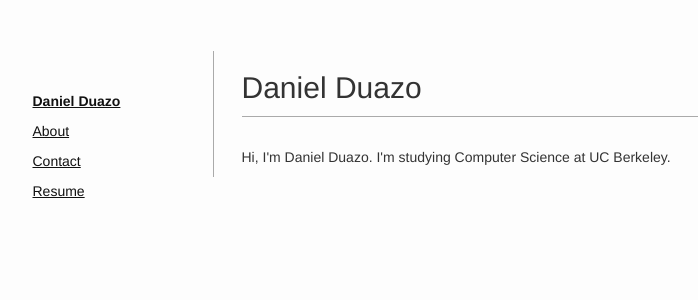
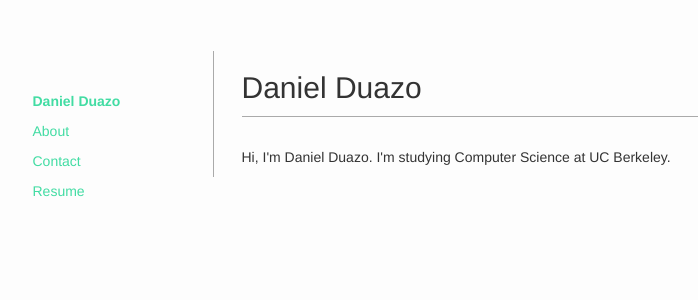
Before and after one commit to danielduazo/danielduazo.github.io, a Jekyll site: the page built from index.html, in a window 1280 px wide. Shown: the top 300 px of the page, without its empty margins (135-833 px from the left). Built offline with Jekyll 4.4.1, drawn with Linux system fonts in a browser that asks for light colours.

Commit message:
Playing with links

```diff
--- a/css/main.css
+++ b/css/main.css
@@ -28,9 +28,11 @@ html{
 
 
 
-a{
-    text-decoration: underline;
-    color: #111;
+a {
+    color: #42dca3;
+    -webkit-transition: all .2s ease-in-out;
+    -moz-transition: all .2s ease-in-out;
+    transition: all .2s ease-in-out;
 }
 
 ul{
```
